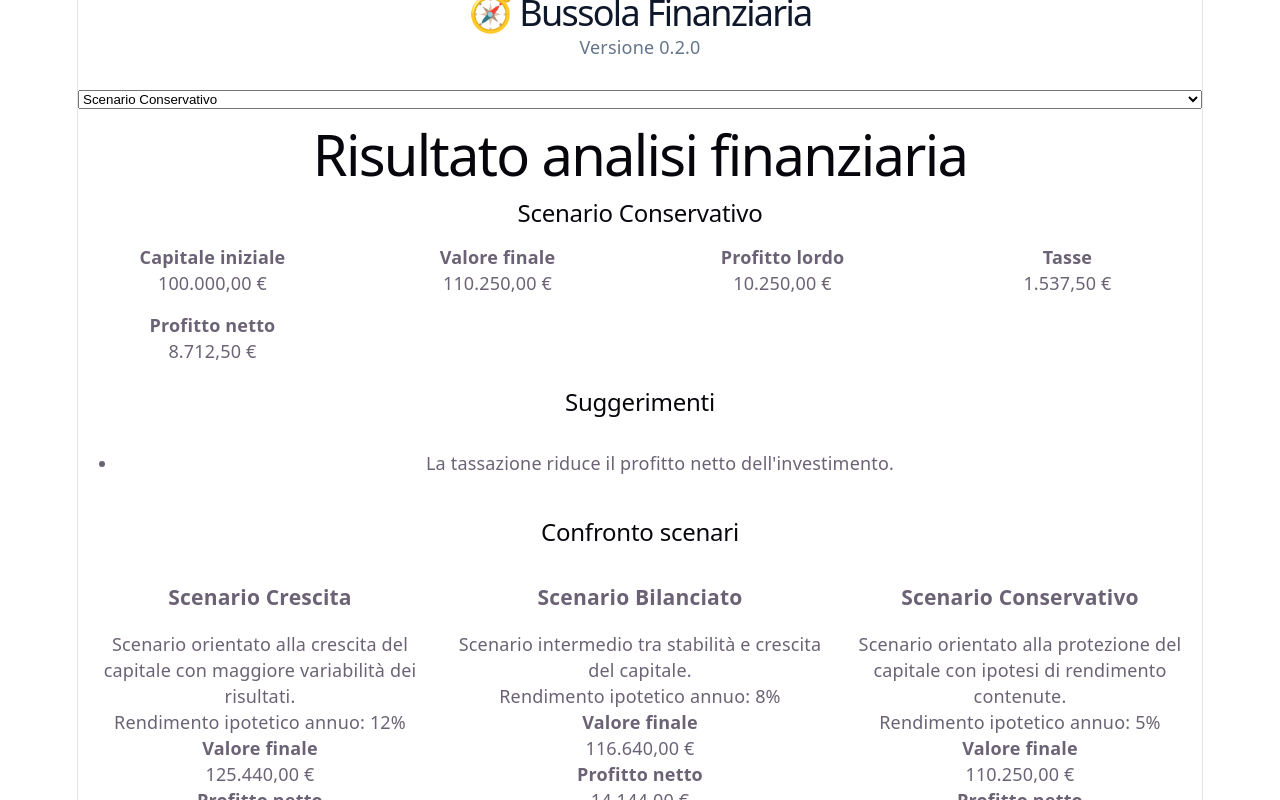
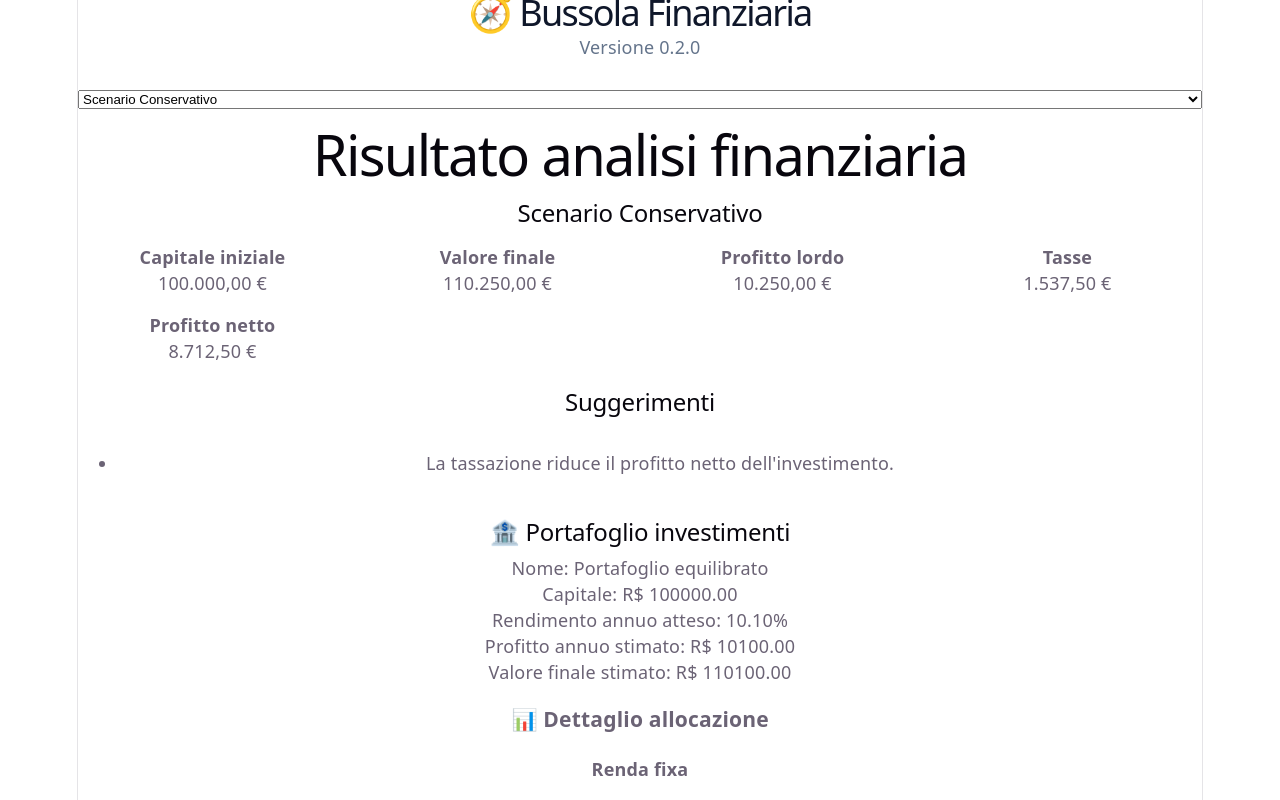
Before and after one commit to carlosciarrinovideo1-svg/Bussola-Finanziaria, a React (Vite) app in the folder frontend/: page / in a window 1280 px wide. Shown: the top 800 px of the page. Built offline with nearby package versions, Linux system fonts and the light colour scheme.

Commit message:
BF-0068: integra portfolio nella dashboard

```diff
--- a/frontend/src/components/Dashboard.tsx
+++ b/frontend/src/components/Dashboard.tsx
@@ -15,6 +15,8 @@ import {
 } from "../scenarios";
 
 import DashboardSummary from "./dashboard/DashboardSummary";
+
+import PortfolioSummary from "./PortfolioSummary";
 
 
 interface DashboardProps {
@@ -36,6 +38,8 @@ export default function Dashboard({
 
   return (
 
+    <>
+
       <DashboardSummary
         title={data.title}
         scenarioName={data.scenarioName}
@@ -47,5 +51,9 @@ export default function Dashboard({
         suggestions={data.suggestions}
       />
 
+      <PortfolioSummary />
+
+    </>
+
   );
 }
```
Lines whose indentation alone changed are shown as unchanged.
